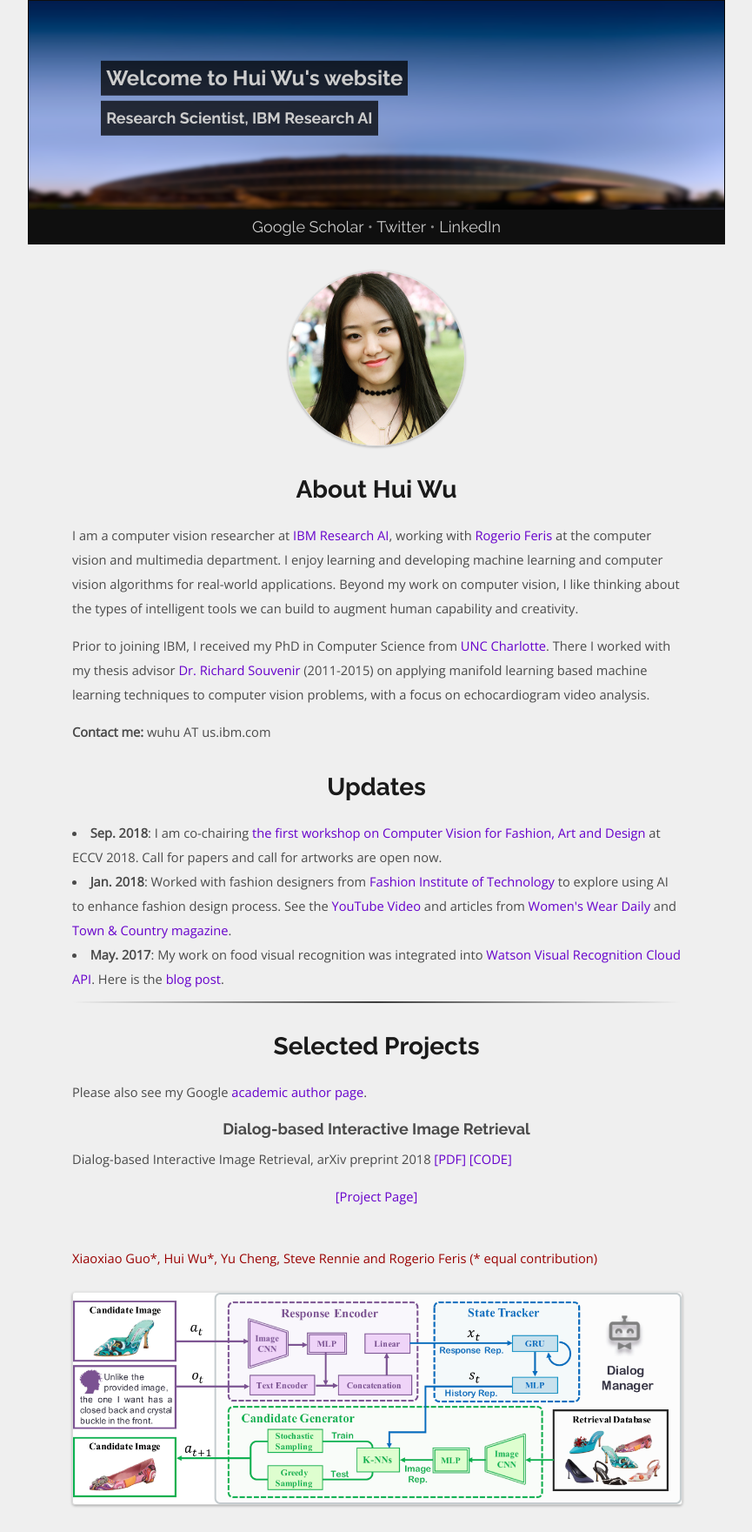
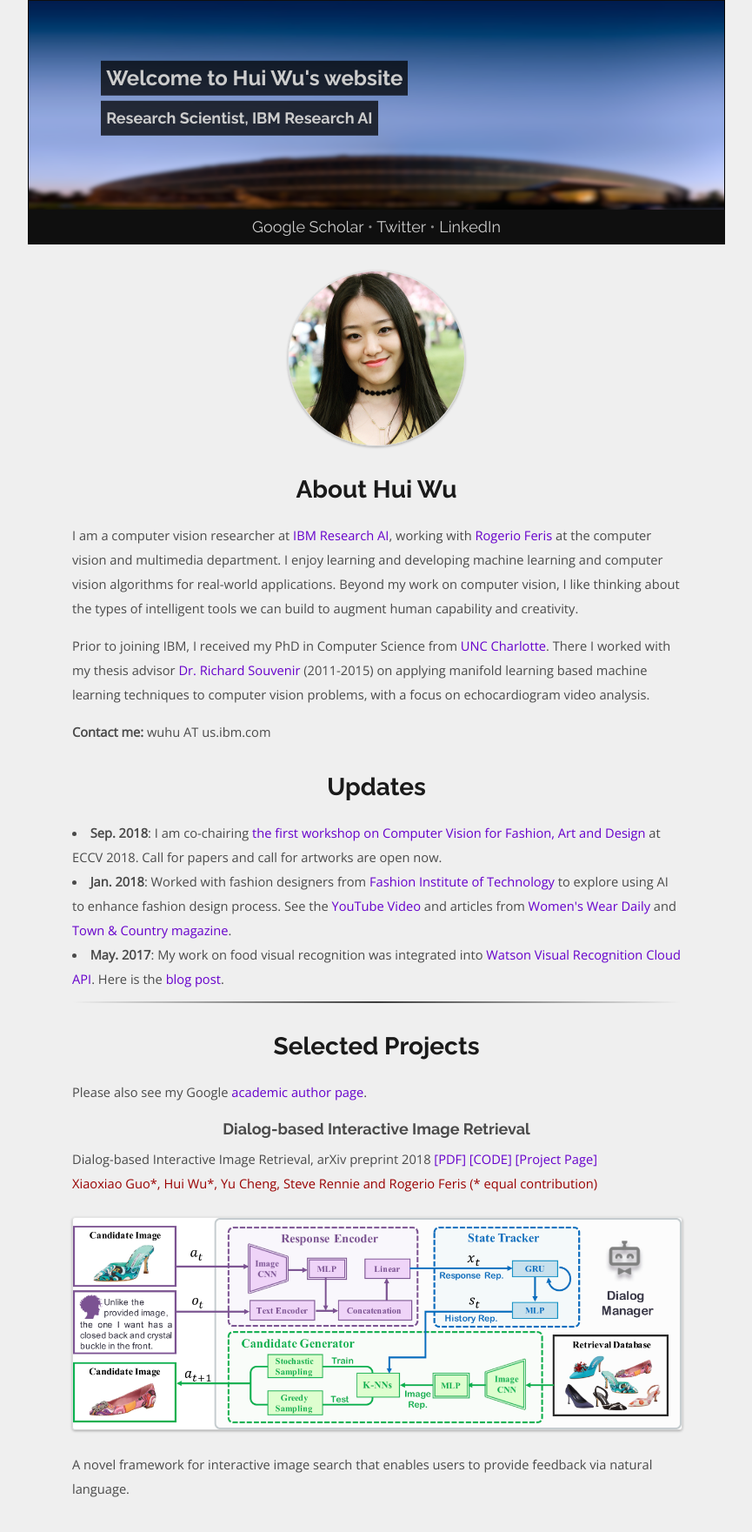
Before and after one commit to spacew/spacew.github.io, a Jekyll site: the page built from index.html, in a window 1280 px wide. Shown: the top 1761 px of the page at 87% size, without its empty margins (207-1072 px from the left). Built offline with Jekyll 4.4.1, drawn with Linux system fonts in a browser that asks for light colours; the list of posts is cut into pages by our own code.

Commit message:
Update postlist.html

```diff
--- a/_includes/postlist.html
+++ b/_includes/postlist.html
@@ -14,7 +14,7 @@
             {%if post.paper_code%}
                 <a href="{{post.paper_code}}"> [CODE] </a>
             {% endif %}
-            <a href="{{ post.url | prepend: site.baseurl }}"><p style="text-align:center"> [Project Page] </p></a>
+            <a href="{{ post.url | prepend: site.baseurl }}"> [Project Page] </a>
             <br>
             <font color="#990000">{{post.paper_authors}} </font> <br>
             {%if post.extra_text%}
```
